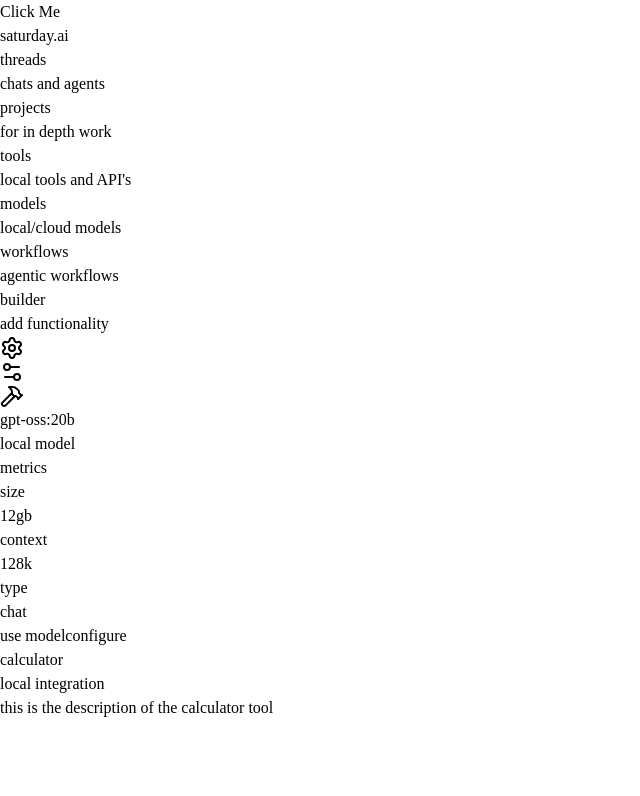
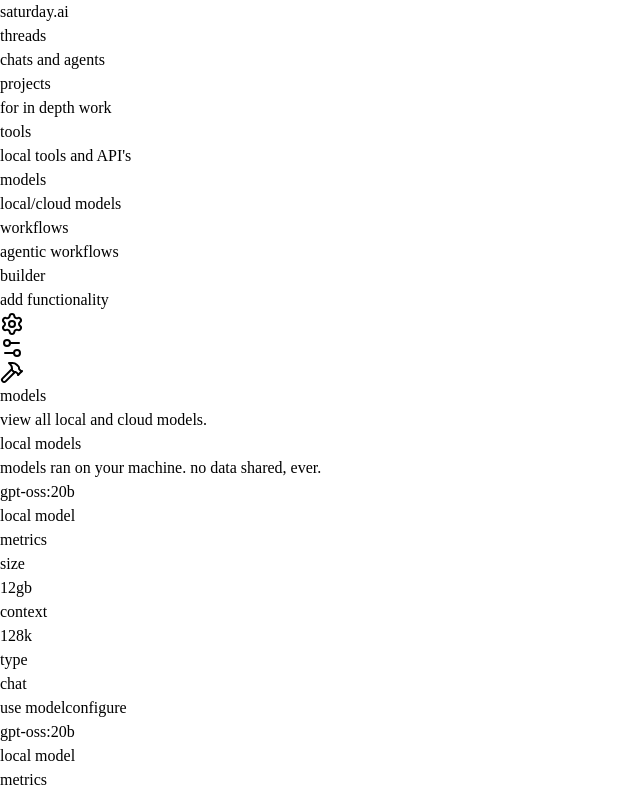
Before and after one commit to logansundaram/electron-front-end, a React (Vite) app in the folder src/renderer/: page / in a window 1280 px wide. Shown: the top 796 px of the page, without its empty margins (0-640 px from the left). Built offline with nearby package versions, Linux system fonts and the light colour scheme.

Commit message:
Model and Tool Pages started. need to make modular and clean up beofre moving to main three pages. Threads, for general chats, projects for in depth work, and the builder. Need to decide to integrate the inpsect funcitonality in the chat and porjects oages or to have it as a seperate page altogether

```diff
--- a/src/renderer/src/App.tsx
+++ b/src/renderer/src/App.tsx
@@ -1,16 +1,16 @@
-import Button from './components/Button'
 import Sidebar from './components/Sidebar'
-import ModelCard from './components/ModelCard'
-import ToolCard from './components/ToolCard'
-
+import ModelPage from './components/ModelPage'
+import ToolPage from './components/ToolPage';
+import { useState } from 'react'
 
 function App(): React.JSX.Element {
+  const [render, setRender] = useState("Home");
+
   return (
     <>
-      <Button content="Click Me"/>
       <Sidebar/>
-      <ModelCard/>
-      <ToolCard title="calculator" type="local integration" description="this is the description of the calculator tool"/>
+      <ModelPage/>
+      <ToolPage/>
     </>
   )
 }
--- a/src/renderer/src/components/ModelCard.tsx
+++ b/src/renderer/src/components/ModelCard.tsx
@@ -3,7 +3,7 @@ import Button from "./Button"
 
 function ModelCard(): React.JSX.Element{
     return (
-        <div id="model card" className="grid justify-center bg-zinc-100 grid-rows-3 gap-6 items-center rounded-lg">
+        <div id="model card" className="grid justify-center bg-zinc-100 grid-rows-3 gap-6 items-center rounded-lg w-fit p-6">
             <div>
                 <div>
                     gpt-oss:20b
--- /dev/null
+++ b/src/renderer/src/components/ModelPage.tsx
@@ -0,0 +1,60 @@
+import ModelCard from "./ModelCard"
+
+
+function ModelPage(): React.JSX.Element{
+    return (
+        //hardcoded 40 widebar width
+        //need to add a header component later
+        <div className="gap-4 ml-40 p-10">
+
+
+            <div className="p-4">
+                <div className="text-6xl">
+                    models
+                </div>
+                <div>
+                    view all local and cloud models.
+                </div>
+            </div>
+
+            <div className="p-4">
+                <div className="p-4">
+                    <div className="text-2xl p">
+                        local models
+                    </div>
+                    <div>
+                        models ran on your machine. no data shared, ever.
+                    </div>
+                </div>
+                <div className="grid grid-cols-3 p-4 grid-rows-2 gap-4">
+                    <ModelCard/>
+                    <ModelCard/>
+                    <ModelCard/>
+                    <ModelCard/>
+                    <ModelCard/>
+                    <ModelCard/>
+                </div>
+            </div>
+
+
+            <div className="p-10">
+                <div className="text-2xl">
+                    cloud models
+                </div>
+                <div>
+                    for when the best and smartest LLM's are required.
+                </div>
+                <div className="grid grid-cols-3 gap-2">
+                    <ModelCard/>
+                    <ModelCard/>
+                    <ModelCard/>
+                </div>
+            </div>
+
+
+        </div>
+    )
+}
+
+
+export default ModelPage
--- a/src/renderer/src/components/Popup.tsx
+++ b/src/renderer/src/components/Popup.tsx
@@ -8,3 +8,6 @@ function Popup(): React.JSX.element{
         </div>
     )
 }
+
+
+export defualt Popup
--- /dev/null
+++ b/src/renderer/src/components/ToolPage.tsx
@@ -0,0 +1,13 @@
+import ToolCard from "./ToolCard";
+
+
+function ToolPage(): React.JSX.Element {
+    return (
+        <>
+                  <ToolCard title="calculator" type="local integration" description="this is the description of the calculator tool"/>
+        </>
+    )
+}
+
+
+export default ToolPage
```
